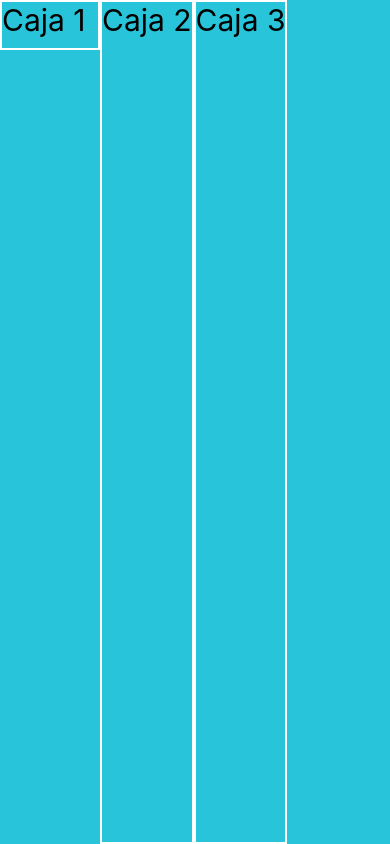
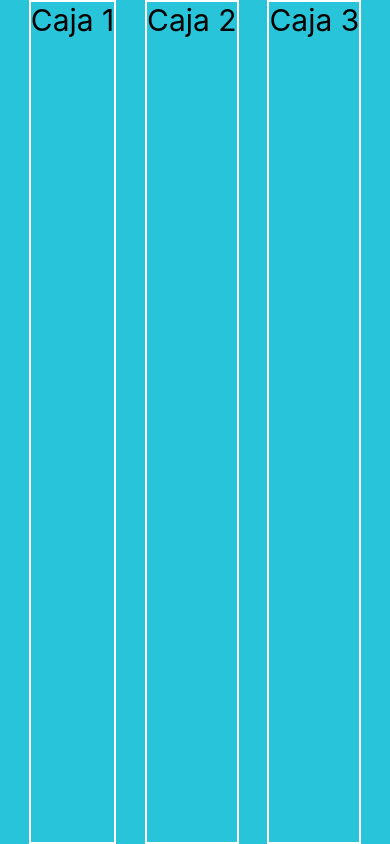
Before and after one commit to DaniDotExe/react-native, a React Native app in the folder 02-react-native/: screen / in a window 390 px wide. Built offline with nearby package versions, Linux system fonts and the light colour scheme.

Commit message:
Clase 75

```diff
--- a/02-react-native/src/screens/FlexScreen.tsx
+++ b/02-react-native/src/screens/FlexScreen.tsx
@@ -15,12 +15,10 @@ const styles = StyleSheet.create({
     container: {
         flex: 1,
         backgroundColor: '#28C4D9',
-        fontSize: 30,
-        flexDirection: 'row',
+        justifyContent: 'space-evenly',
+        flexDirection: 'row'
     },
     caja1: {
-        width: 100,
-        height: 50,
         borderWidth: 2,
         borderColor: 'white',
         fontSize: 30,
```
